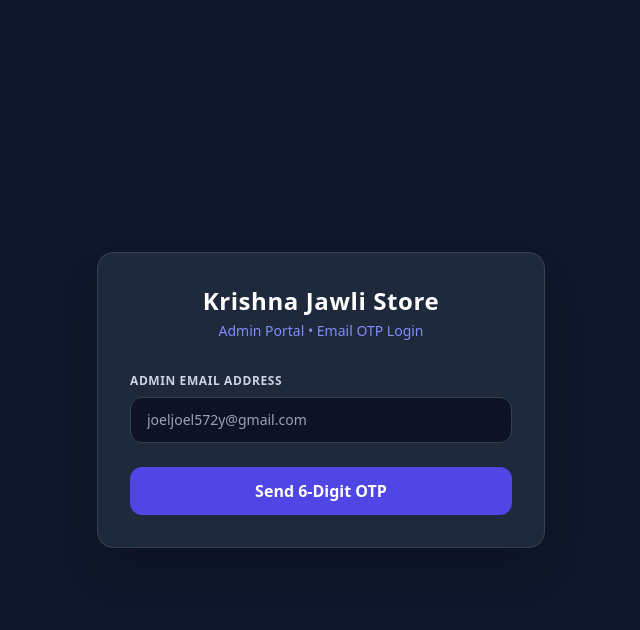
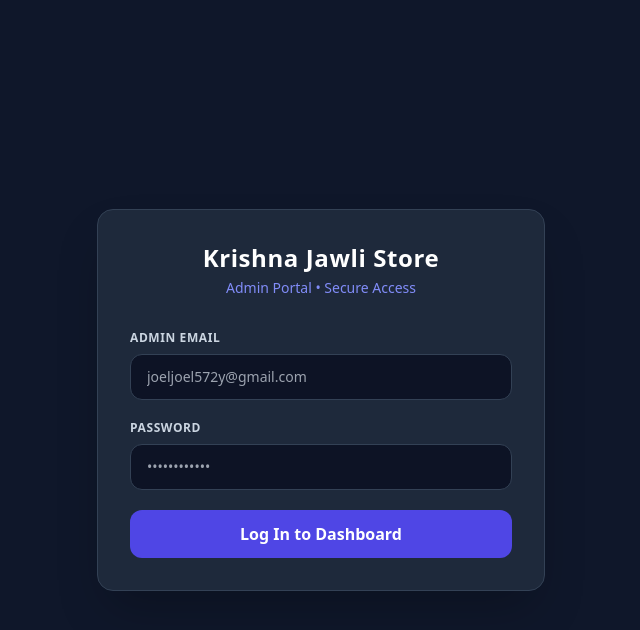
Before and after one commit to joeljoel572y-coder/krishna-jawli-store, a Flask app: page /admin/login in a window 1280 px wide. Shown: the top 630 px of the page, without its empty margins (319-959 px from the left). Run offline with Flask 3, Linux system fonts and the light colour scheme; data comes from the database, SQL or seed files in the repository; some libraries are stand-ins or nearby versions.

Commit message:
Switch to secure email and password login

```diff
--- a/app.py
+++ b/app.py
@@ -1,9 +1,6 @@
 import os
 import json
 import time
-import random
-import smtplib
-from email.mime.text import MIMEText
 from functools import wraps
 from werkzeug.utils import secure_filename
 from flask import Flask, render_template, request, redirect, url_for, session, jsonify
@@ -19,29 +16,9 @@ ALLOWED_EXTENSIONS = {'png', 'jpg', 'jpeg', 'webp'}
 os.makedirs(app.config['UPLOAD_FOLDER'], exist_ok=True)
 db = SQLAlchemy(app)
 
-# --- SECURE ADMIN EMAIL CONFIGURATION ---
+# --- ADMIN CREDENTIALS ---
 ADMIN_EMAIL = "joeljoel572y@gmail.com"
-SENDER_EMAIL = "joeljoel572y@gmail.com"
-SENDER_APP_PASSWORD = "isfr bxlr haex xdtp"
-
-def send_otp_email(to_email, otp_code):
-    subject = "Krishna Jawli Store - Admin Login OTP"
-    body = f"""Hello Joel,
-
-Your 6-digit login verification code for the Krishna Jawli Store Admin Dashboard is:
-
-{otp_code}
-
-This code is valid for 5 minutes. If you did not initiate this request, no action is needed.
-"""
-    msg = MIMEText(body)
-    msg['Subject'] = subject
-    msg['From'] = SENDER_EMAIL
-    msg['To'] = to_email
-
-    with smtplib.SMTP_SSL('smtp.gmail.com', 465) as server:
-        server.login(SENDER_EMAIL, SENDER_APP_PASSWORD.replace(" ", ""))
-        server.send_message(msg)
+ADMIN_PASSWORD = "krishna@jawli2026"
 
 # --- CONFIGURED RAZORPAY TEST CREDENTIALS ---
 RAZORPAY_KEY_ID = "rzp_test_TbXzNlIZrtPYMB"
@@ -213,7 +190,7 @@ def seed_initial_data():
         db.session.add_all([sample1, sample2])
     db.session.commit()
 
-# --- ADMIN AUTHENTICATION WITH EMAIL OTP ---
+# --- ADMIN AUTHENTICATION ---
 def admin_required(f):
     @wraps(f)
     def decorated_function(*args, **kwargs):
@@ -227,39 +204,9 @@ def admin_login():
     error = None
     if request.method == 'POST':
         email = request.form.get('email', '').strip().lower()
-        if email == ADMIN_EMAIL.lower():
-            otp = f"{random.randint(100000, 999999)}"
-            session['admin_otp'] = otp
-            session['admin_otp_expiry'] = time.time() + 300
-            session['pending_admin_email'] = email
+        pwd = request.form.get('password', '').strip()
 
-            try:
-                send_otp_email(ADMIN_EMAIL, otp)
-                return redirect(url_for('admin_verify_otp'))
-            except Exception as e:
-                error = f"Error delivering OTP to Gmail: {e}"
-        else:
-            error = "Access Denied: Unrecognized administrator email."
-    return render_template('admin_login.html', error=error)
-
-@app.route('/admin/verify-otp', methods=['GET', 'POST'])
-def admin_verify_otp():
-    error = None
-    if 'pending_admin_email' not in session:
-        return redirect(url_for('admin_login'))
-
-    if request.method == 'POST':
-        entered_otp = request.form.get('otp', '').strip()
-        actual_otp = session.get('admin_otp')
-        expiry = session.get('admin_otp_expiry', 0)
-
-        if time.time() > expiry:
-            error = "Verification code expired (5-minute limit). Please request a new code."
-        elif entered_otp == actual_otp:
-            session.pop('admin_otp', None)
-            session.pop('admin_otp_expiry', None)
-            session.pop('pending_admin_email', None)
-
+        if email == ADMIN_EMAIL.lower() and pwd == ADMIN_PASSWORD:
             session['admin_logged_in'] = True
             session['login_timestamp'] = time.time()
             session['login_time_str'] = time.strftime('%d-%b-%Y, %I:%M %p')
@@ -272,9 +219,8 @@ def admin_verify_otp():
 
             return redirect(url_for('admin_dashboard'))
         else:
-            error = "Invalid 6-digit code. Check your Gmail inbox."
-
-    return render_template('admin_verify_otp.html', error=error)
+            error = "Invalid admin email or password."
+    return render_template('admin_login.html', error=error)
 
 @app.route('/admin/logout')
 def admin_logout():
--- a/templates/admin_login.html
+++ b/templates/admin_login.html
@@ -10,7 +10,7 @@
     <div class="bg-slate-800 border border-slate-700 rounded-2xl p-8 max-w-md w-full shadow-2xl">
         <div class="text-center mb-8">
             <h1 class="text-2xl font-bold text-white tracking-wide">Krishna Jawli Store</h1>
-            <p class="text-indigo-400 text-sm mt-1">Admin Portal • Email OTP Login</p>
+            <p class="text-indigo-400 text-sm mt-1">Admin Portal • Secure Access</p>
         </div>
 
         {% if error %}
@@ -19,16 +19,22 @@
         </div>
         {% endif %}
 
-        <form method="POST" action="/admin/login" class="space-y-6">
+        <form method="POST" action="/admin/login" class="space-y-5">
             <div>
-                <label class="block text-slate-300 text-xs font-semibold uppercase tracking-wider mb-2">Admin Email Address</label>
+                <label class="block text-slate-300 text-xs font-semibold uppercase tracking-wider mb-2">Admin Email</label>
                 <input type="email" name="email" required placeholder="joeljoel572y@gmail.com"
+                    class="w-full bg-slate-950/60 border border-slate-700 rounded-xl px-4 py-3 text-white text-sm focus:outline-none focus:border-indigo-500">
+            </div>
+
+            <div>
+                <label class="block text-slate-300 text-xs font-semibold uppercase tracking-wider mb-2">Password</label>
+                <input type="password" name="password" required placeholder="••••••••••••"
                     class="w-full bg-slate-950/60 border border-slate-700 rounded-xl px-4 py-3 text-white text-sm focus:outline-none focus:border-indigo-500">
             </div>
 
             <button type="submit"
                 class="w-full bg-indigo-600 hover:bg-indigo-500 text-white font-semibold py-3 px-6 rounded-xl transition duration-200">
-                Send 6-Digit OTP
+                Log In to Dashboard
             </button>
         </form>
     </div>
```
